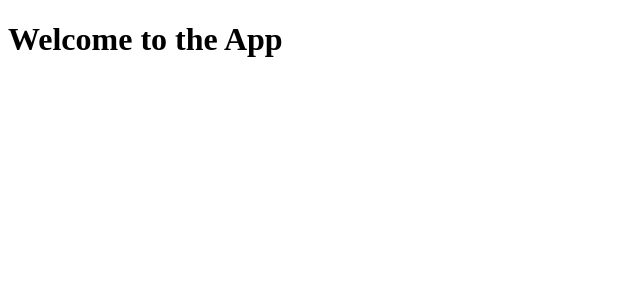
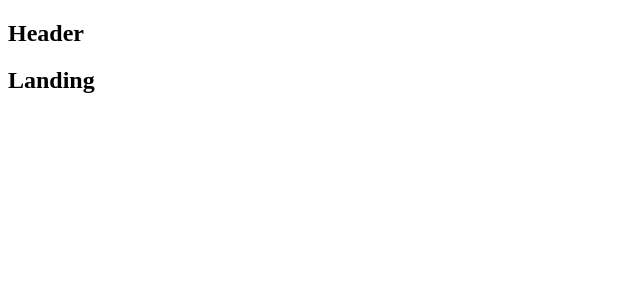
Before and after one commit to salehsub90/node-react, a React (Create React App) app in the folder client/: page / in a window 1280 px wide. Shown: the top 300 px of the page, without its empty margins (0-640 px from the left). Built offline with nearby package versions, Linux system fonts and the light colour scheme.

Commit message:
Adding react Routes

```diff
--- a/client/src/components/App.js
+++ b/client/src/components/App.js
@@ -1,9 +1,22 @@
 import React from 'react';
+import { BrowserRouter, Route } from 'react-router-dom';
+
+const Header = () => <h2>Header</h2>;
+const Dashboard = () => <h2>Dashboard</h2>;
+const SurveyNew = () => <h2>SurveyNew</h2>;
+const Landing = () => <h2>Landing</h2>;
 
 const App = () => {
     return (
         <div>
-            <h1>Welcome to the App</h1>
+            <BrowserRouter>
+                <div>
+                    <Header />
+                    <Route exact path="/" component={Landing} />
+                    <Route exact path="/surveys" component={Dashboard} />
+                    <Route path="/surveys/new" component={SurveyNew} />
+                </div>
+            </BrowserRouter>
         </div>
     );
 };
--- a/client/src/index.js
+++ b/client/src/index.js
@@ -4,11 +4,13 @@
 import { createStore, applyMiddleware } from 'redux';
 
 import App from './components/App';
+import reducers from './reducers';
 
-const store = createStore(() => [], {}, applyMiddleware());
+const store = createStore(reducers, {}, applyMiddleware());
 
 ReactDom.render(
-<Provider store={store}>
-    <App />
-</Provider>,
- document.getElementById('root'));
+    <Provider store={store}>
+        <App />
+    </Provider>,
+    document.getElementById('root')
+);
--- /dev/null
+++ b/client/src/reducers/authReducer.js
@@ -0,0 +1,6 @@
+export default function(state = {}, action) {
+    switch (action.type){
+        default:
+            return state;
+    }
+}
--- /dev/null
+++ b/client/src/reducers/index.js
@@ -0,0 +1,6 @@
+import { combineReducers } from 'redux';
+import authReducer from './authReducer';
+
+export default combineReducers({
+    auth: authReducer
+});
```
